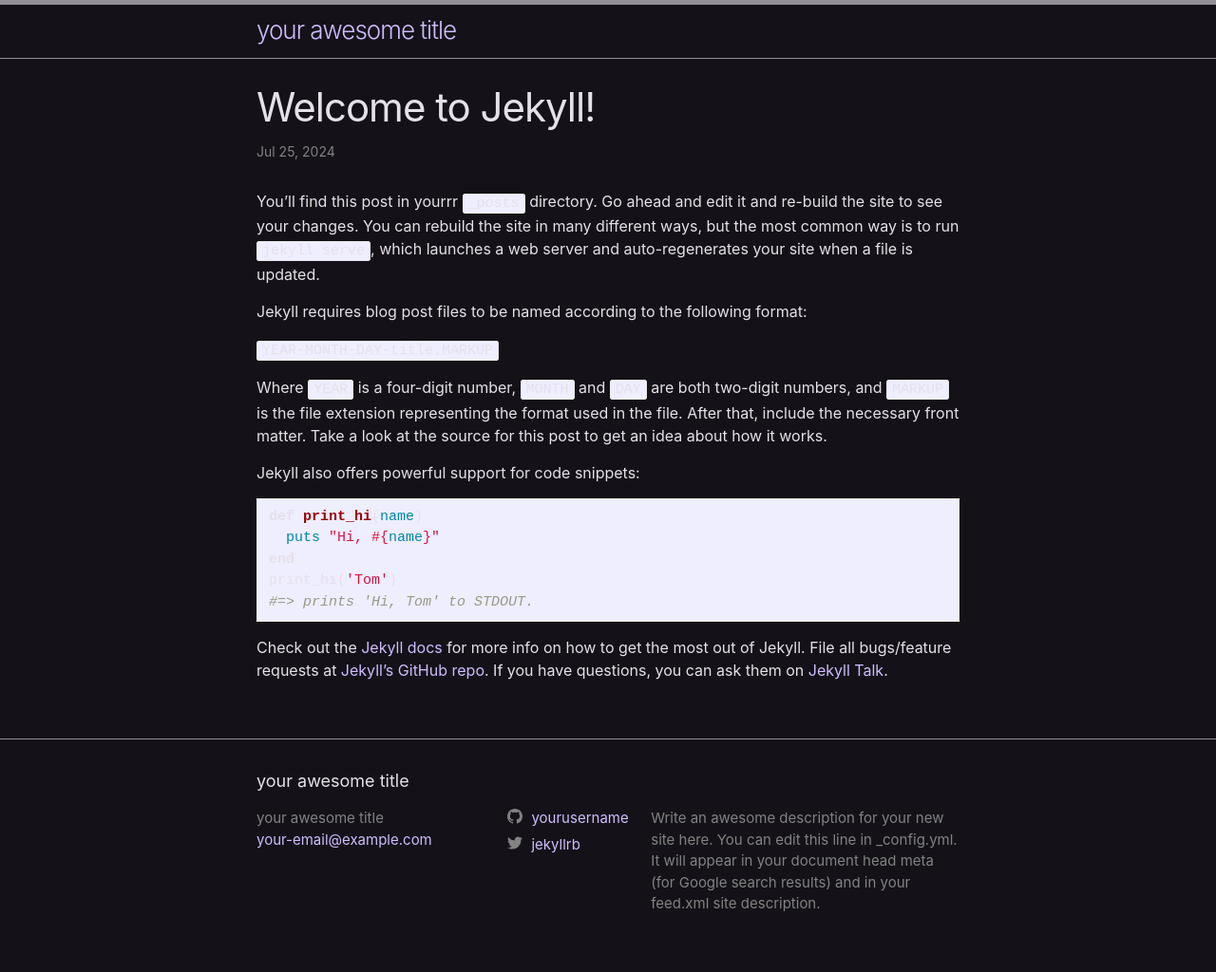
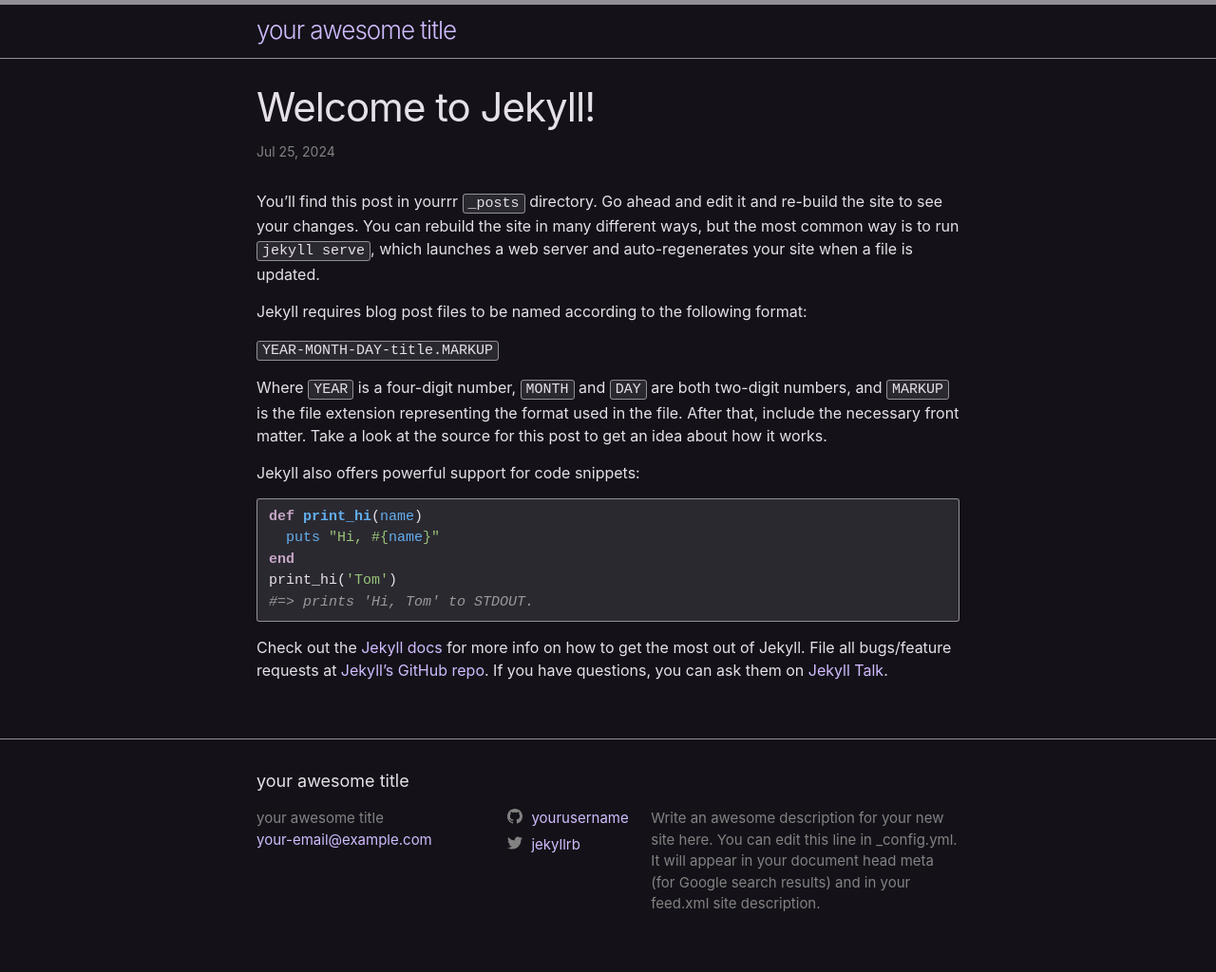
Before and after one commit to gulnoor/jekyll-theme-doodle, a Jekyll site: the page built from _posts/2024-07-25-welcome-to-jekyll.markdown, in a window 1280 px wide. Shown: the whole page at 95% size. Built offline with Jekyll 4.4.1, drawn with Linux system fonts in a browser that asks for light colours.

Commit message:
updated syntax highlighting colors

```diff
--- a/_sass/minima/_base.scss
+++ b/_sass/minima/_base.scss
@@ -551,9 +551,9 @@ blockquote {
 pre,
 code {
   @include relative-font-size(0.9375);
-  border: 1px solid $grey-color-light;
+  border: 1px solid var(--md-sys-color-outline);
   border-radius: 3px;
-  background-color: #eef;
+  background-color: var(--md-sys-color-surface-container-high);
 }
 
 code {
--- a/_sass/minima/_syntax-highlighting.scss
+++ b/_sass/minima/_syntax-highlighting.scss
@@ -1,71 +1,68 @@
-/**
- * Syntax highlighting styles
- */
 .highlight {
-  background: #fff;
+  background: #2d2d2d;
   @extend %vertical-rhythm;
 
   .highlighter-rouge & {
-    background: #eef;
+    background: #3d3d3d;
   }
 
-  .c     { color: #998; font-style: italic } // Comment
-  .err   { color: #a61717; background-color: #e3d2d2 } // Error
-  .k     { font-weight: bold } // Keyword
-  .o     { font-weight: bold } // Operator
-  .cm    { color: #998; font-style: italic } // Comment.Multiline
-  .cp    { color: #999; font-weight: bold } // Comment.Preproc
-  .c1    { color: #998; font-style: italic } // Comment.Single
+  .c     { color: #999; font-style: italic } // Comment
+  .err   { color: #ff6c6b; background-color: #2c2c2c } // Error
+  .k     { font-weight: bold; color: #c5a5c5 } // Keyword
+  .o     { font-weight: bold; color: #56b6c2 } // Operator
+  .cm    { color: #999; font-style: italic } // Comment.Multiline
+  .cp    { color: #e6c07b; font-weight: bold } // Comment.Preproc
+  .c1    { color: #999; font-style: italic } // Comment.Single
   .cs    { color: #999; font-weight: bold; font-style: italic } // Comment.Special
-  .gd    { color: #000; background-color: #fdd } // Generic.Deleted
-  .gd .x { color: #000; background-color: #faa } // Generic.Deleted.Specific
-  .ge    { font-style: italic } // Generic.Emph
-  .gr    { color: #a00 } // Generic.Error
-  .gh    { color: #999 } // Generic.Heading
-  .gi    { color: #000; background-color: #dfd } // Generic.Inserted
-  .gi .x { color: #000; background-color: #afa } // Generic.Inserted.Specific
-  .go    { color: #888 } // Generic.Output
-  .gp    { color: #555 } // Generic.Prompt
-  .gs    { font-weight: bold } // Generic.Strong
-  .gu    { color: #aaa } // Generic.Subheading
-  .gt    { color: #a00 } // Generic.Traceback
-  .kc    { font-weight: bold } // Keyword.Constant
-  .kd    { font-weight: bold } // Keyword.Declaration
-  .kp    { font-weight: bold } // Keyword.Pseudo
-  .kr    { font-weight: bold } // Keyword.Reserved
-  .kt    { color: #458; font-weight: bold } // Keyword.Type
-  .m     { color: #099 } // Literal.Number
-  .s     { color: #d14 } // Literal.String
-  .na    { color: #008080 } // Name.Attribute
-  .nb    { color: #0086B3 } // Name.Builtin
-  .nc    { color: #458; font-weight: bold } // Name.Class
-  .no    { color: #008080 } // Name.Constant
-  .ni    { color: #800080 } // Name.Entity
-  .ne    { color: #900; font-weight: bold } // Name.Exception
-  .nf    { color: #900; font-weight: bold } // Name.Function
-  .nn    { color: #555 } // Name.Namespace
-  .nt    { color: #000080 } // Name.Tag
-  .nv    { color: #008080 } // Name.Variable
-  .ow    { font-weight: bold } // Operator.Word
-  .w     { color: #bbb } // Text.Whitespace
-  .mf    { color: #099 } // Literal.Number.Float
-  .mh    { color: #099 } // Literal.Number.Hex
-  .mi    { color: #099 } // Literal.Number.Integer
-  .mo    { color: #099 } // Literal.Number.Oct
-  .sb    { color: #d14 } // Literal.String.Backtick
-  .sc    { color: #d14 } // Literal.String.Char
-  .sd    { color: #d14 } // Literal.String.Doc
-  .s2    { color: #d14 } // Literal.String.Double
-  .se    { color: #d14 } // Literal.String.Escape
-  .sh    { color: #d14 } // Literal.String.Heredoc
-  .si    { color: #d14 } // Literal.String.Interpol
-  .sx    { color: #d14 } // Literal.String.Other
-  .sr    { color: #009926 } // Literal.String.Regex
-  .s1    { color: #d14 } // Literal.String.Single
-  .ss    { color: #990073 } // Literal.String.Symbol
-  .bp    { color: #999 } // Name.Builtin.Pseudo
-  .vc    { color: #008080 } // Name.Variable.Class
-  .vg    { color: #008080 } // Name.Variable.Global
-  .vi    { color: #008080 } // Name.Variable.Instance
-  .il    { color: #099 } // Literal.Number.Integer.Long
+  .gd    { color: #e06c75; background-color: #3c2a2a } // Generic.Deleted
+  .gd .x { color: #e06c75; background-color: #3c2a2a } // Generic.Deleted.Specific
+  .ge    { font-style: italic; color: #abb2bf } // Generic.Emph
+  .gr    { color: #e06c75 } // Generic.Error
+  .gh    { color: #e6c07b } // Generic.Heading
+  .gi    { color: #98c379; background-color: #2a3c2a } // Generic.Inserted
+  .gi .x { color: #98c379; background-color: #2a3c2a } // Generic.Inserted.Specific
+  .go    { color: #5c6370 } // Generic.Output
+  .gp    { color: #c678dd } // Generic.Prompt
+  .gs    { font-weight: bold; color: #e6c07b } // Generic.Strong
+  .gu    { color: #56b6c2 } // Generic.Subheading
+  .gt    { color: #e06c75 } // Generic.Traceback
+  .kc    { font-weight: bold; color: #c5a5c5 } // Keyword.Constant
+  .kd    { font-weight: bold; color: #c5a5c5 } // Keyword.Declaration
+  .kp    { font-weight: bold; color: #c5a5c5 } // Keyword.Pseudo
+  .kr    { font-weight: bold; color: #c5a5c5 } // Keyword.Reserved
+  .kt    { color: #c678dd; font-weight: bold } // Keyword.Type
+  .m     { color: #d19a66 } // Literal.Number
+  .s     { color: #98c379 } // Literal.String
+  .na    { color: #56b6c2 } // Name.Attribute
+  .nb    { color: #61aeee } // Name.Builtin
+  .nc    { color: #c678dd; font-weight: bold } // Name.Class
+  .no    { color: #d19a66 } // Name.Constant
+  .ni    { color: #56b6c2 } // Name.Entity
+  .ne    { color: #e06c75; font-weight: bold } // Name.Exception
+  .nf    { color: #61aeee; font-weight: bold } // Name.Function
+  .nn    { color: #abb2bf } // Name.Namespace
+  .nt    { color: #e06c75 } // Name.Tag
+  .nv    { color: #d19a66 } // Name.Variable
+  .ow    { font-weight: bold; color: #56b6c2 } // Operator.Word
+  .w     { color: #5c6370 } // Text.Whitespace
+  .mf    { color: #d19a66 } // Literal.Number.Float
+  .mh    { color: #d19a66 } // Literal.Number.Hex
+  .mi    { color: #d19a66 } // Literal.Number.Integer
+  .mo    { color: #d19a66 } // Literal.Number.Oct
+  .sb    { color: #98c379 } // Literal.String.Backtick
+  .sc    { color: #98c379 } // Literal.String.Char
+  .sd    { color: #98c379 } // Literal.String.Doc
+  .s2    { color: #98c379 } // Literal.String.Double
+  .se    { color: #98c379 } // Literal.String.Escape
+  .sh    { color: #98c379 } // Literal.String.Heredoc
+  .si    { color: #98c379 } // Literal.String.Interpol
+  .sx    { color: #98c379 } // Literal.String.Other
+  .sr    { color: #56b6c2 } // Literal.String.Regex
+  .s1    { color: #98c379 } // Literal.String.Single
+  .ss    { color: #c678dd } // Literal.String.Symbol
+  .bp    { color: #e06c75 } // Name.Builtin.Pseudo
+  .vc    { color: #d19a66 } // Name.Variable.Class
+  .vg    { color: #d19a66 } // Name.Variable.Global
+  .vi    { color: #d19a66 } // Name.Variable.Instance
+  .il    { color: #d19a66 } // Literal.Number.Integer.Long
 }
```
